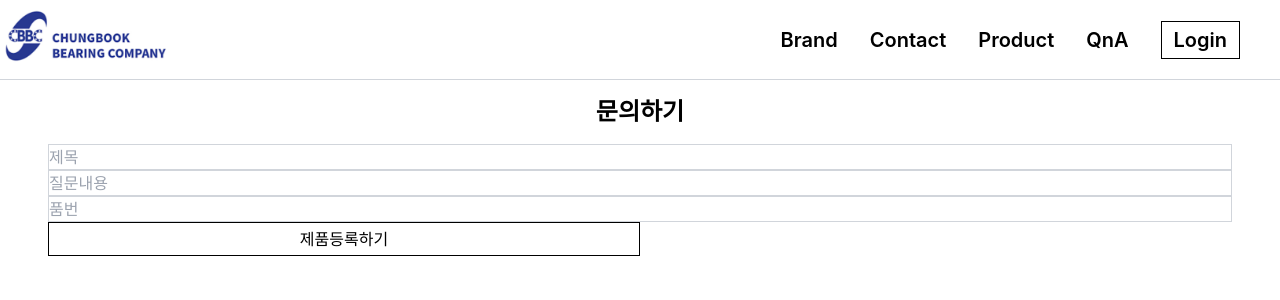
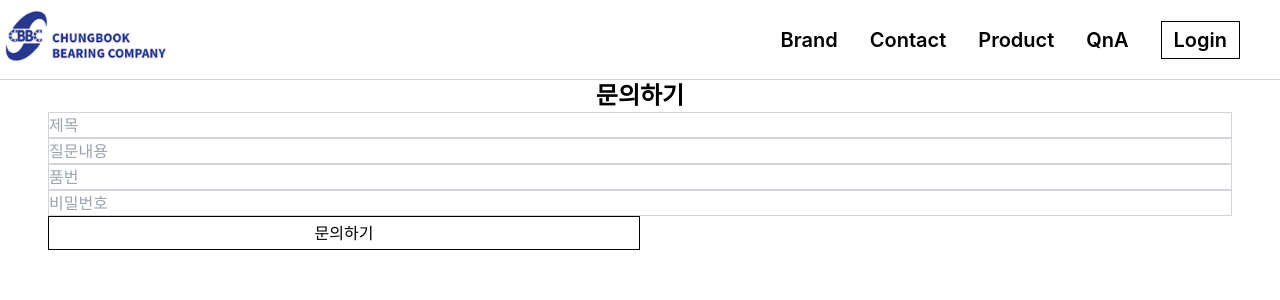
Before and after one commit to yunsoShin/CBbearingSite, a React (Create React App) app: page /QnA in a window 1280 px wide. Shown: the top 300 px of the page. Built offline with nearby package versions, Linux system fonts and the light colour scheme; no server answers.

Commit message:
문의하기 비밀번호 보안 별표로 표시

```diff
--- a/src/Component/LogoSlider.jsx
+++ b/src/Component/LogoSlider.jsx
@@ -83,12 +83,6 @@ function LogoSlider(props) {
       <SwiperSlide>
         <img src={ft_rolling_logo8} alt="Logo 8" className="flex" />
       </SwiperSlide>
-
-
-
-      <SwiperSlide>
-        <img src={ft_rolling_logo10} alt="Logo 8" className="flex scale-50 -translate-y-2" />
-      </SwiperSlide>
       <SwiperSlide>
         <img src={ft_rolling_logo11} alt="Logo 8" className="flex  scale-50 translate-y-8" />
       </SwiperSlide>
--- a/src/Page/QnA.jsx
+++ b/src/Page/QnA.jsx
@@ -6,10 +6,21 @@ function QnA(props) {
   const [question,setQuestion]=useState({});
   const [isUploading,setIsUploading]=useState(false);
   const [sucess,setSucess]=useState();
+  const [hiddenPassword, setHiddenPassword] = useState('');
+
+
   const handleChange = (e) => {
     const { name, value } = e.target;
+
     setQuestion((currentQuestion) => ({ ...currentQuestion, [name]: value }));
   };
+const handlePasswordChange = (e) => {
+  const { value } = e.target;
+  setHiddenPassword('*'.repeat(value.length));
+  setQuestion((currentQuestion) => ({...currentQuestion, password: value }));
+
+};
+
   const handleSubmit=(e)=>{
     e.preventDefault();
     setIsUploading(true);
@@ -22,7 +33,7 @@ function QnA(props) {
   }
   return (
       <section className='w-full text-center'>
-          <h2 className='text-2xl font-bold my-4'>문의하기</h2>
+          <h className='text-2xl font-bold my-4'>문의하기</h>
           {sucess&&<p className='my-2'>{sucess}</p>}
           <form className='flex flex-col px-12' onSubmit={handleSubmit}>
           <input
@@ -46,7 +57,14 @@ function QnA(props) {
               placeholder='품번'
               required
               onChange={handleChange}/>
-              <Button text={isUploading ? '업로드중...':'제품등록하기'}
+            <input
+              type="password"
+              name='password'
+              value={question.password ?? ''}
+              placeholder='비밀번호'
+              required
+              onChange={handlePasswordChange}/>
+              <Button text={isUploading ? '로딩중...':'문의하기'}
               disabled={isUploading}></Button>
           </form>
       </section>
```
